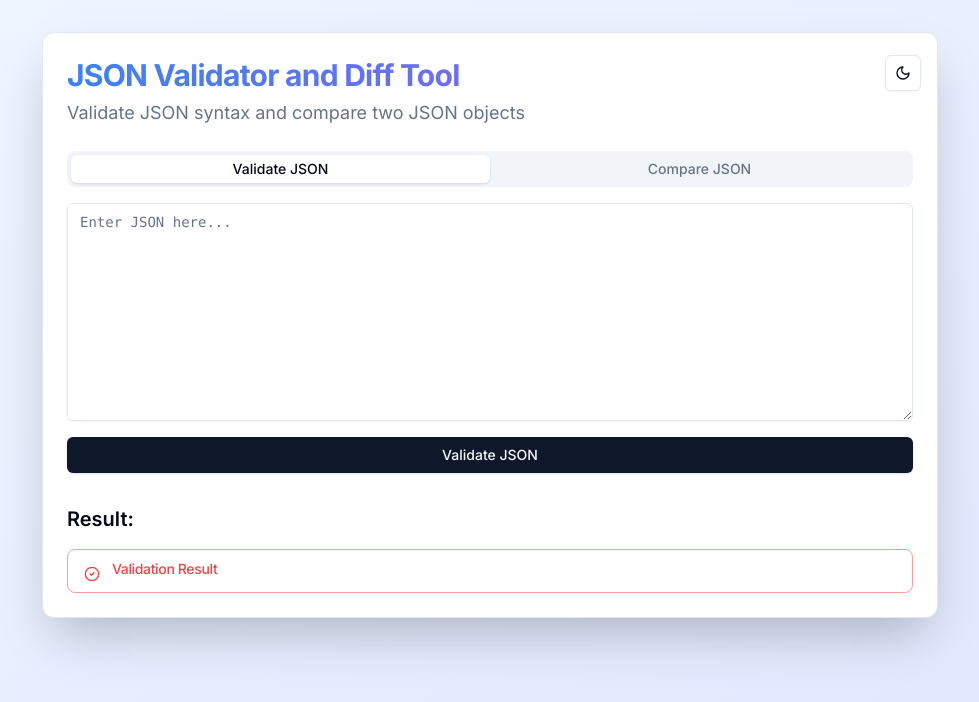
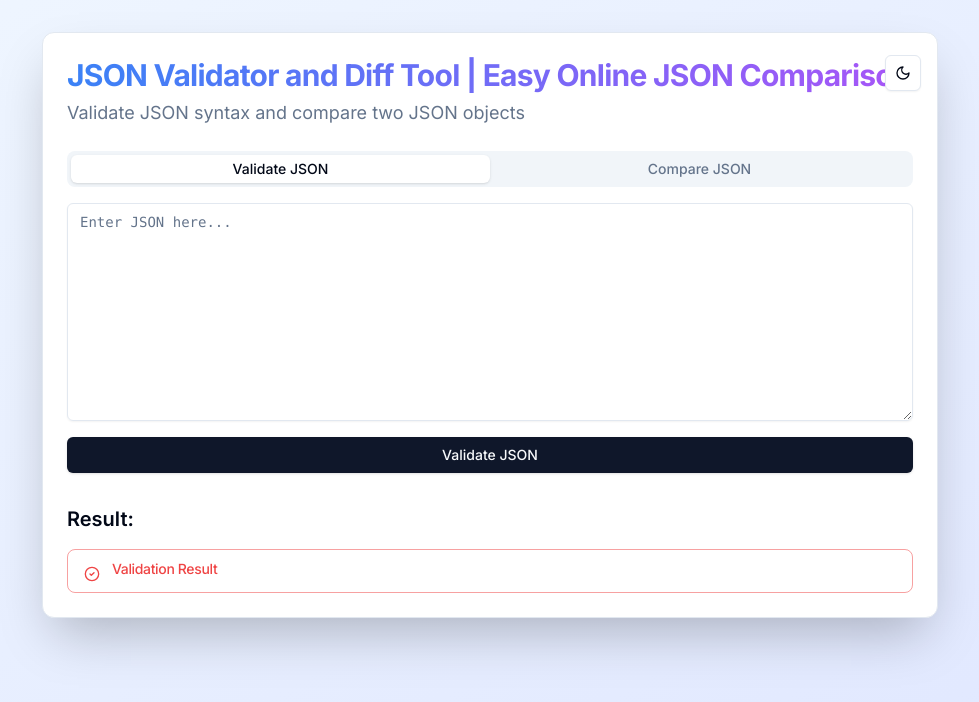
Before and after one commit to desokroshan/json-utilities, a Next.js app: page / in a window 1280 px wide. Shown: the top 702 px of the page, without its empty margins (150-1129 px from the left). Built offline with nearby package versions, Linux system fonts and the light colour scheme.

Commit message:
Update title and description

```diff
--- a/src/app/layout.tsx
+++ b/src/app/layout.tsx
@@ -5,8 +5,8 @@ import { Inter } from 'next/font/google'
 const inter = Inter({ subsets: ['latin'] })
 
 export const metadata: Metadata = {
-  title: 'JSON Validator and Diff Tool',
-  description: 'Validate and compare JSON objects',
+  title: 'JSON Validator and Diff Tool | Easy Online JSON Comparison',
+  description: 'Free online JSON validator and diff tool. Easily compare JSON objects, validate JSON syntax, and visualize differences. Perfect for developers and API testing.',
 }
 
 export default function RootLayout({
--- a/src/app/page.tsx
+++ b/src/app/page.tsx
@@ -180,7 +180,7 @@ export default function JsonTool() {
     <div className={`min-h-screen bg-gradient-to-br from-blue-50 to-indigo-100 dark:from-gray-900 dark:to-indigo-950 p-8 transition-colors duration-300 ${isDarkMode ? 'dark' : ''}`}>
       <Card className="w-full max-w-4xl mx-auto shadow-2xl">
         <CardHeader className="relative">
-          <CardTitle className="text-3xl font-bold bg-clip-text text-transparent bg-gradient-to-r from-blue-500 to-purple-500">JSON Validator and Diff Tool</CardTitle>
+          <CardTitle className="text-3xl font-bold bg-clip-text text-transparent bg-gradient-to-r from-blue-500 to-purple-500">JSON Validator and Diff Tool | Easy Online JSON Comparison</CardTitle>
           <CardDescription className="text-lg">Validate JSON syntax and compare two JSON objects</CardDescription>
           <Button
             variant="outline"
```
